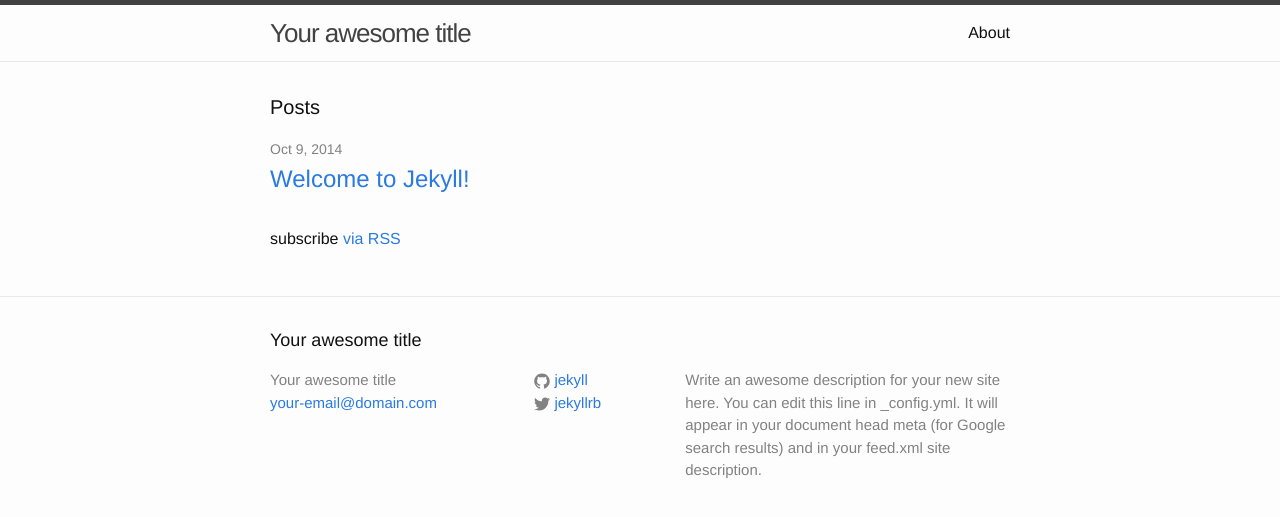
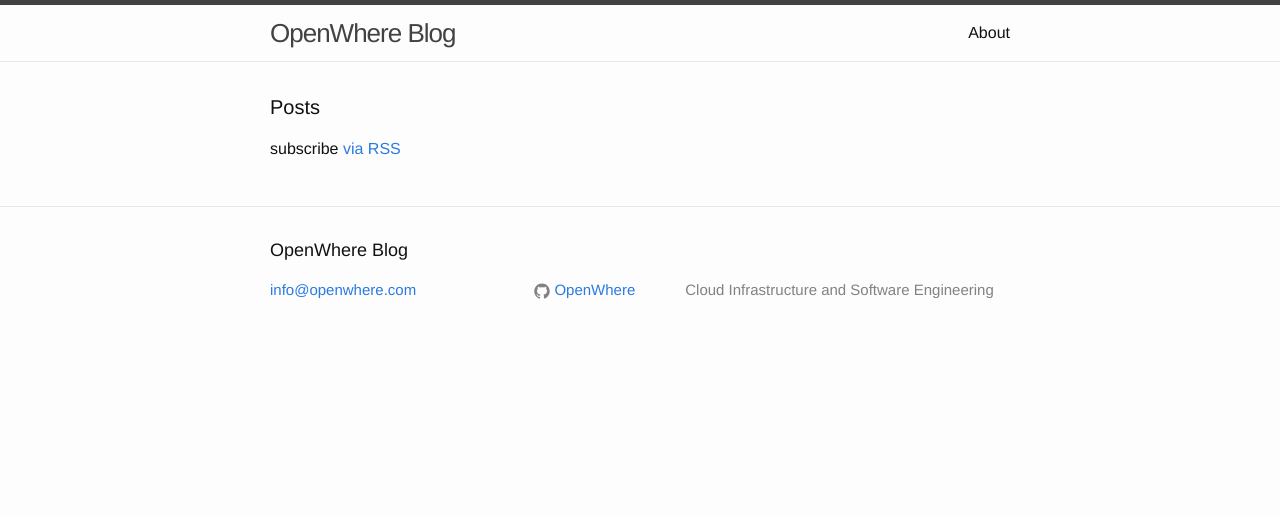
Before and after one commit to OpenWhere/openwhere.github.io, a Jekyll site: the page built from blog/index.html, in a window 1280 px wide. Shown: the top 517 px of the page. Built offline with Jekyll 4.4.1, drawn with Linux system fonts in a browser that asks for light colours.

Commit message:
Update site with OpenWhere information. Add example post
Also update documentation for how to create new posts.

```diff
--- a/blog/_config.yml
+++ b/blog/_config.yml
@@ -1,14 +1,11 @@
 # Site settings
-title: Your awesome title
-email: your-email@domain.com
+title: OpenWhere Blog
+email: info@openwhere.com
 description: > # this means to ignore newlines until "baseurl:"
-  Write an awesome description for your new site here. You can edit this
-  line in _config.yml. It will appear in your document head meta (for
-  Google search results) and in your feed.xml site description.
+  Cloud Infrastructure and Software Engineering
 baseurl: "" # the subpath of your site, e.g. /blog/
-url: "http://yourdomain.com" # the base hostname & protocol for your site
-twitter_username: jekyllrb
-github_username:  jekyll
+url: "http://openwhere.github.io" # the base hostname & protocol for your site
+github_username:  OpenWhere
 
 # Build settings
 markdown: kramdown
--- a/blog/_includes/footer.html
+++ b/blog/_includes/footer.html
@@ -7,7 +7,6 @@
     <div class="footer-col-wrapper">
       <div class="footer-col  footer-col-1">
         <ul class="contact-list">
-          <li>{{ site.title }}</li>
           <li><a href="mailto:{{ site.email }}">{{ site.email }}</a></li>
         </ul>
       </div>
```
Also changed, not shown: blog/_drafts/2014-10-19-sample-post.markdown (added, +26 -0 lines), blog/_posts/2014-10-09-welcome-to-jekyll.markdown (deleted, +0 -25 lines), README.md.
